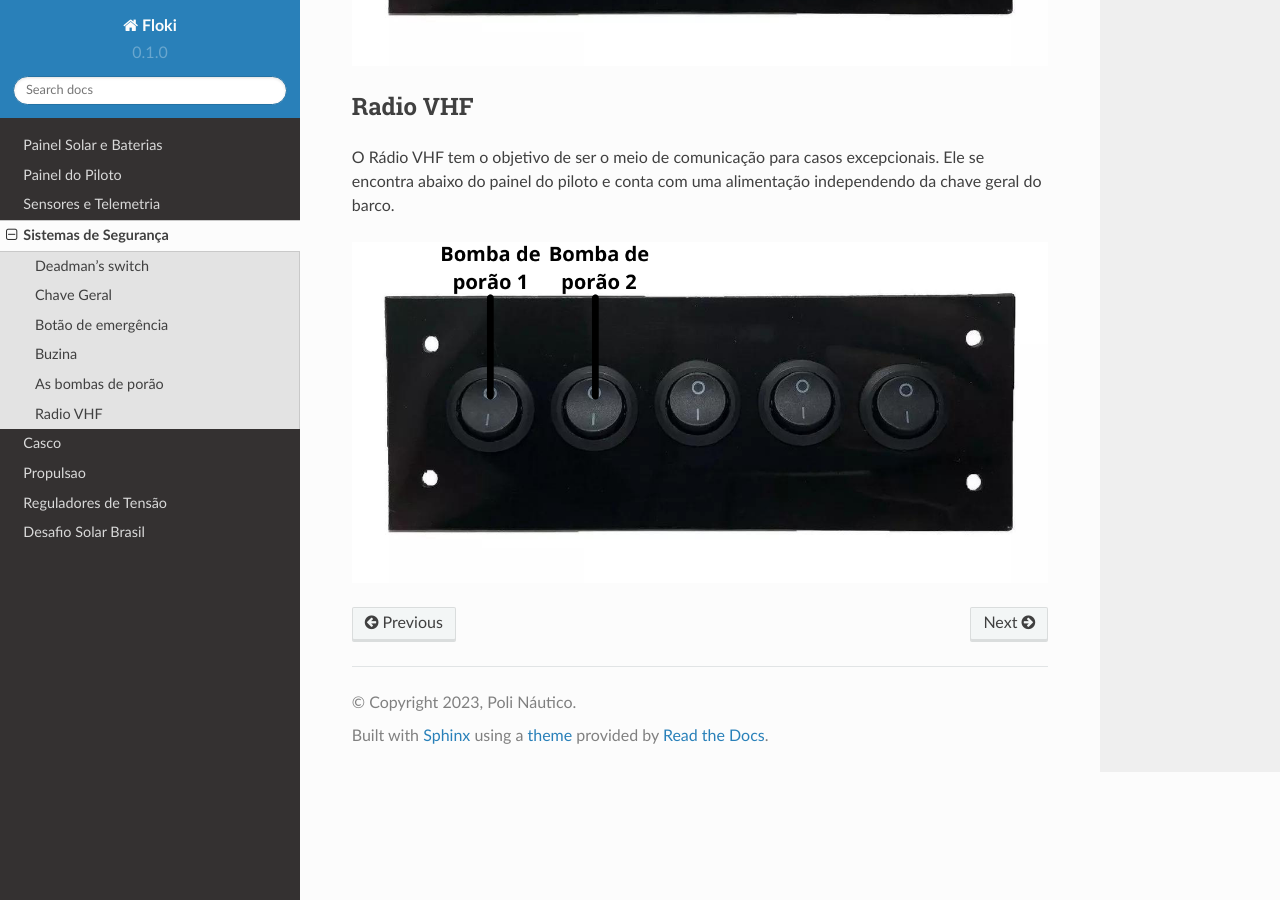
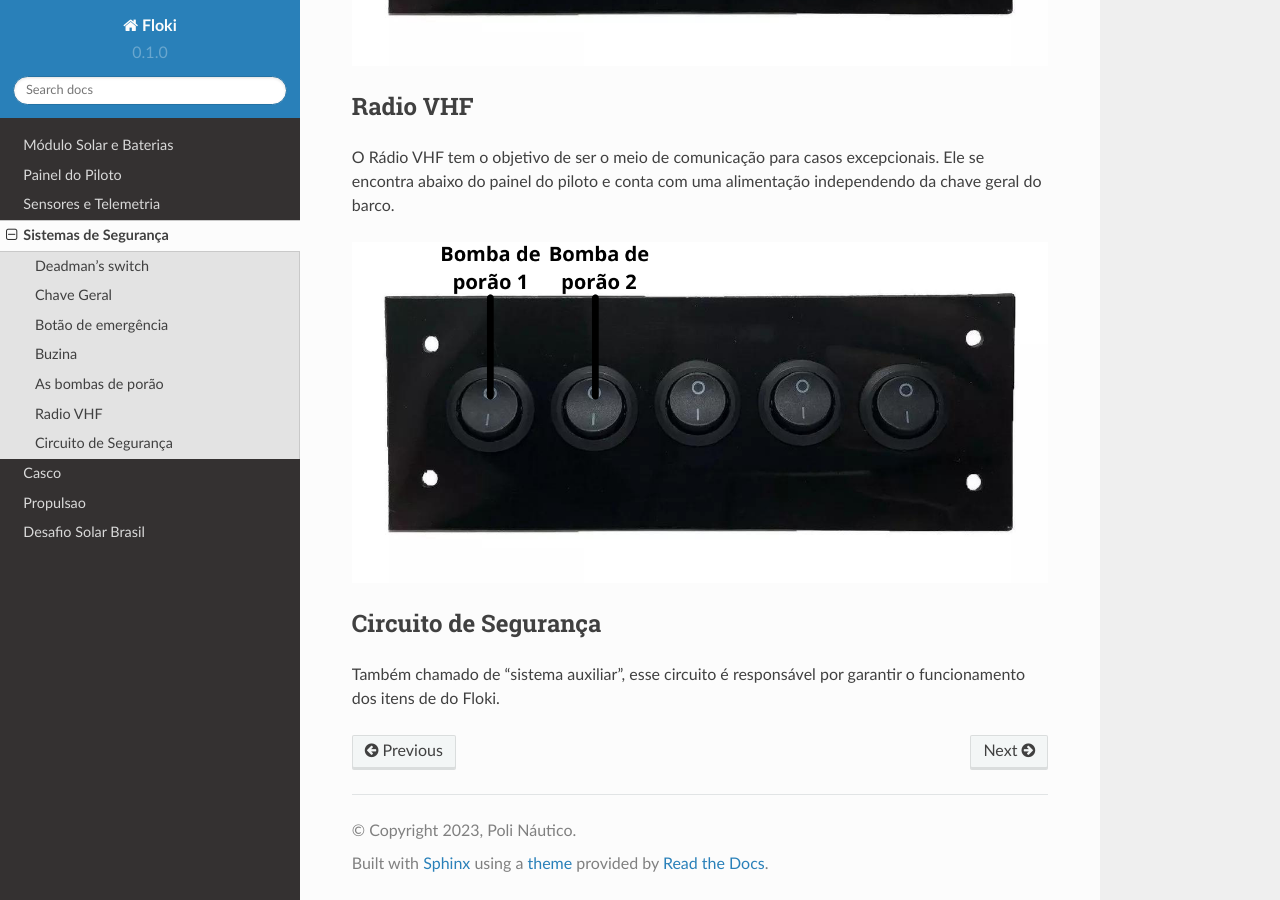
Before and after one commit to polinautico/RTD-Floki, a Sphinx documentation site: the page built from docs/source/seguranca.rst, in a window 1280 px wide and 900 px high, scrolled down 5101 px. Built offline with Sphinx 7.4.7 and the Read the Docs theme 2.0.0, drawn with Linux system fonts in a browser that asks for light colours.

Commit message:
Atualização

```diff
--- a/docs/source/index.rst
+++ b/docs/source/index.rst
@@ -15,7 +15,6 @@ Esse é um dos projetos do `Poli Náutico <https://docs.polinautico.com>`_
    seguranca
    casco
    propulsao
-   reguladores
    DSB
 
 
--- a/docs/source/seguranca.rst
+++ b/docs/source/seguranca.rst
@@ -61,3 +61,8 @@ Radio VHF
 O Rádio VHF tem o objetivo de ser o meio de comunicação para casos excepcionais. Ele se encontra abaixo do painel do piloto e conta com uma alimentação independendo da chave geral do barco.
 
 .. image:: imagens/seguranca/botao_bomba.png
+
+Circuito de Segurança
+------
+
+Também chamado de "sistema auxiliar", esse circuito é responsável por garantir o funcionamento dos itens de do Floki.
--- a/docs/source/sistema_eletrico.rst
+++ b/docs/source/sistema_eletrico.rst
@@ -1,6 +1,6 @@
 .. _Painel Solar e Baterias:
 
-Painel Solar e Baterias
+Módulo Solar e Baterias
 ====
 
 Resumo do sistema
```
Also changed, not shown: docs/source/diagramas/CircuitoLigaGeral.png (added), 1 other file.
